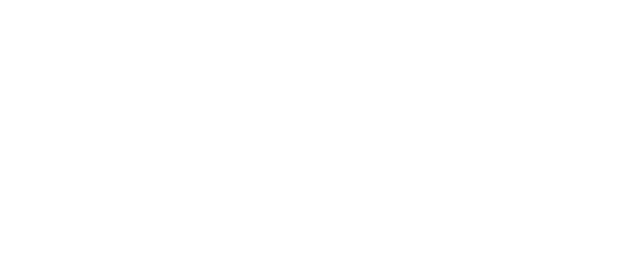
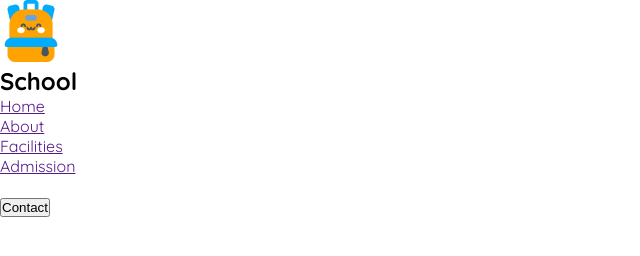
Before and after one commit to nusrathumaira12/b11-a2-task, a plain HTML site: page index.html in a window 1280 px wide. Shown: the whole page, without its empty margins (0-640 px from the left). Drawn offline with Linux system fonts and the light colour scheme.

Commit message:
added quicksand google fonts

```diff
--- a/index.html
+++ b/index.html
@@ -6,7 +6,28 @@
     <title>kids school</title>
     <link rel="stylesheet" href="styles/style.css">
 </head>
-<body>
+<body class="quicksand-font">
+    <header>
+<nav class="navbar">
+    <img src="assets/logo.png" alt="">
+ <h1 class="brand">School</h1>
+ <ul class="nav-links">
+    <li class="nav-item"><a href="" class="nav-link1">Home</a></li>
+    <li class="nav-item"><a href="" class="nav-link2">About</a></li>
+    <li class="nav-item"><a href="" class="nav-link3">Facilities</a></li>
+    <li class="nav-item"><a href="" class="nav-link4">Admission</a></li>
+    <br>
+    <button class="btn-ptimary">Contact</button>
+ </ul>
 
+</nav>
+    </header>
+    <main>
+
+    </main>
+    <footer>
+
+
+    </footer>
 </body>
 </html>
--- a/styles/style.css
+++ b/styles/style.css
@@ -0,0 +1,16 @@
+@import url('https://fonts.googleapis.com/css2?family=Quicksand:wght@300..700&display=swap');
+
+
+.quicksand-font {
+  font-family: "Quicksand", serif;
+  font-optical-sizing: auto;
+  font-weight: 400;
+  font-style: normal;
+}
+
+
+*{
+    margin: 0;
+    padding: 0;
+    box-sizing: border-box;
+}
```
